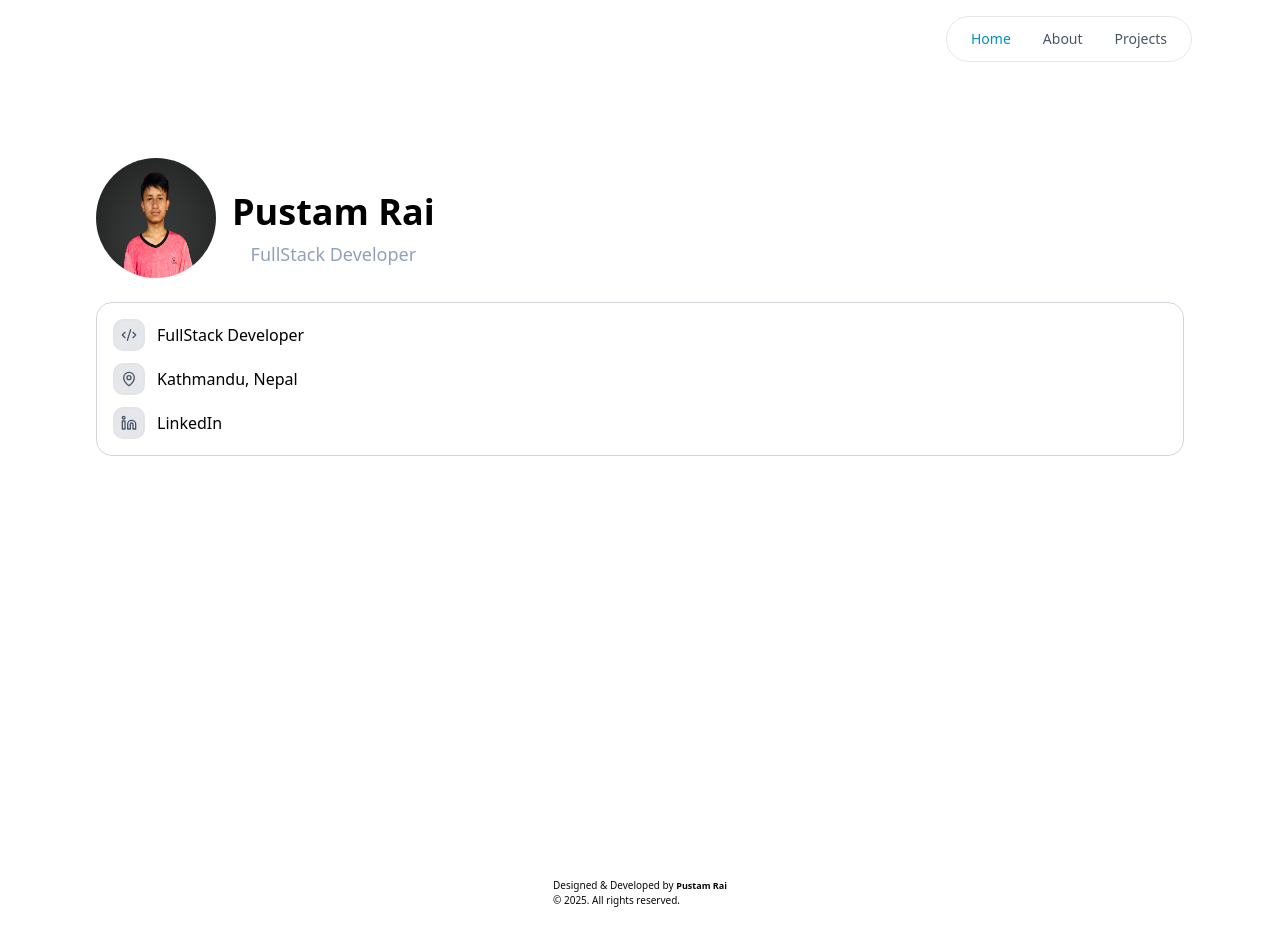
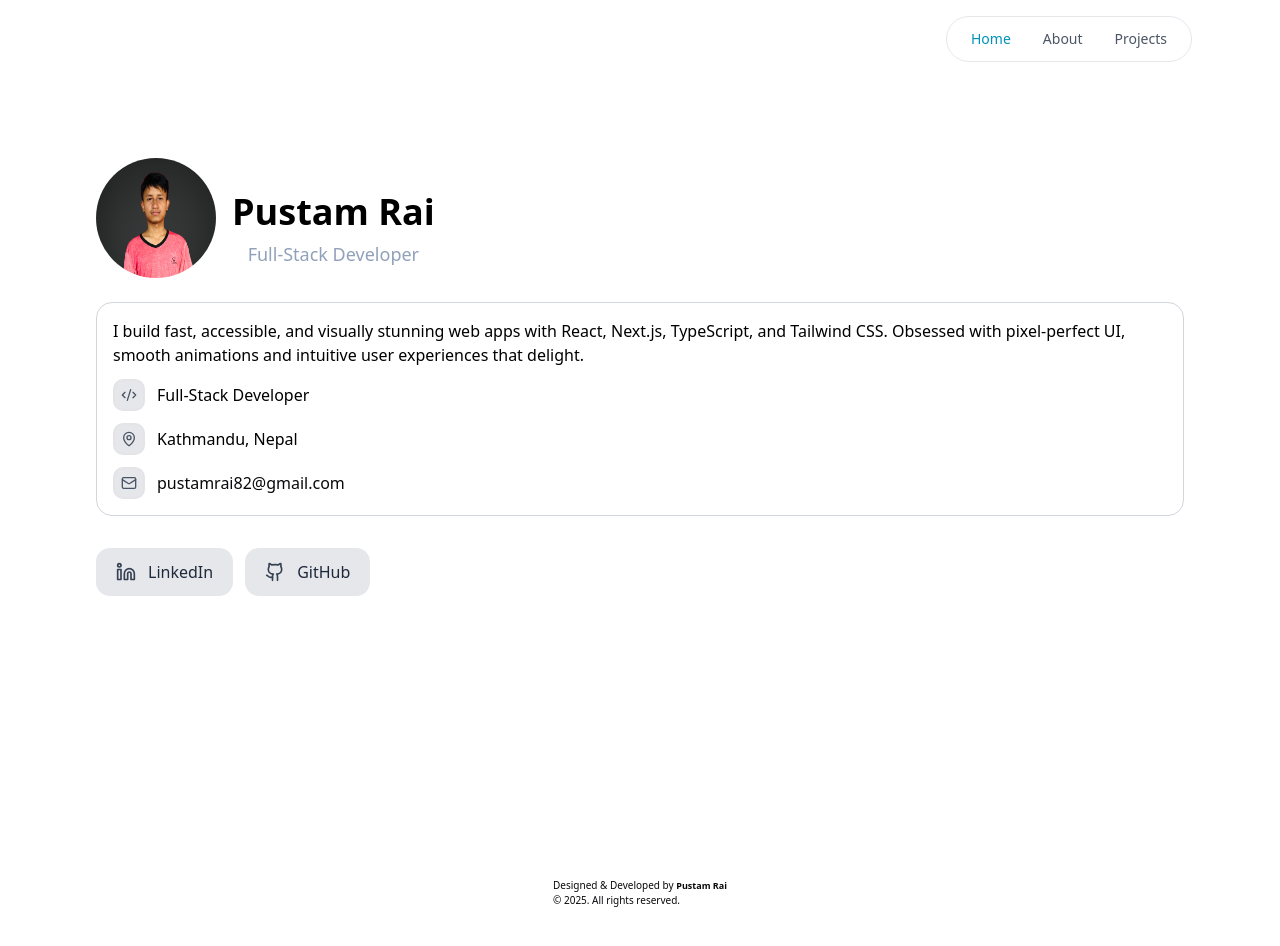
Before and after one commit to PustamRai/nextfolio, a Next.js app: page / in a window 1280 px wide. Built offline with nearby package versions, Linux system fonts and the light colour scheme.

Commit message:
added: data folder and social button links

```diff
--- /dev/null
+++ b/src/components/data/hero.ts
@@ -0,0 +1,12 @@
+export const heroData = {
+  name: "Pustam Rai",
+  title: "Full-Stack Developer",
+  description:
+    "I build fast, accessible, and visually stunning web apps with React, Next.js, TypeScript, and Tailwind CSS. Obsessed with pixel-perfect UI, smooth animations and intuitive user experiences that delight.",
+  email: "pustamrai82@gmail.com",
+  location: "Kathmandu, Nepal",
+  socials: {
+    github: "https://github.com/PustamRai",
+    linkedin: "https://www.linkedin.com/in/pustamrai",
+  },
+};
--- a/src/components/layout/Navbar.tsx
+++ b/src/components/layout/Navbar.tsx
@@ -40,17 +40,17 @@ export function Navbar() {
   return (
     <header>
       <nav className="px-6 py-4 flex items-center justify-between">
-        <div className="md:hidden text-lg font-bold text-gray-900">PR</div>
+        <div className="sm:hidden text-lg font-bold text-gray-900">PR</div>
 
         {/* desktop navigation - right side */}
-        <div className="hidden md:flex justify-end ml-auto">
-          <div className="hidden md:flex rounded-4xl border border-gray-200 py-3 px-6 items-center gap-8 ">
+        <div className="hidden sm:flex justify-end ml-auto">
+          <div className="hidden sm:flex rounded-4xl border border-gray-200 py-3 px-6 items-center gap-8 ">
             {navLinks}
           </div>
         </div>
 
         {/* mobile menu */}
-        <div className="md:hidden">
+        <div className="sm:hidden">
           <Sheet open={open} onOpenChange={setOpen}>
             <SheetTrigger asChild>
               <Button variant="ghost" size="icon">
--- a/src/components/sections/Hero.tsx
+++ b/src/components/sections/Hero.tsx
@@ -1,7 +1,13 @@
-import { Code2, MapPin, Linkedin } from "lucide-react";
+import { Code2, MapPin, Bookmark, Mail, Github, Linkedin } from "lucide-react";
 import Image from "next/image";
+import { heroData } from "../data/hero";
 
 export default function Home() {
+  const socials = [
+    { icon: Linkedin, url: heroData.socials.linkedin, label: "LinkedIn" },
+    { icon: Github, url: heroData.socials.github, label: "GitHub" },
+  ];
+
   return (
     <div className="w-full px-4 sm:px-6 lg:px-8 py-8 sm:py-12 lg:py-20">
       <div className="flex items-center gap-4 space-y-6">
@@ -16,35 +22,67 @@ export default function Home() {
         {/* Name and Title  */}
         <div className="flex flex-col items-center gap-2 justify-center ">
           <h1 className="text-2xl sm:text-4xl font-bold text-black">
-            Pustam Rai
+            {heroData.name}
           </h1>
           <p className="text-base sm:text-lg text-slate-400 ">
-            FullStack Developer
+            {heroData.title}
           </p>
         </div>
       </div>
 
-      {/* Personal Info Box */}
+      {/* Personal Info Card */}
       <div className="w-full bg-white-800/50 border border-gray-300 rounded-2xl p-4 space-y-3">
+        <div className="flex items-center gap-3">
+          {/*<div className="border-2 rounded-lg bg-gray-200 flex items-center justify-center h-8 w-8 px-1">
+            <Bookmark className="w-4 h-4 text-gray-600" />
+          </div>*/}
+          <p className="text-black text-base ">{heroData.description}</p>
+        </div>
+
         <div className="flex items-center gap-3">
           <div className="border-2 rounded-lg bg-gray-200 flex items-center justify-center h-8 w-8 px-1">
             <Code2 className="w-4 h-4 text-gray-600" />
           </div>
-          <p className="text-black text-base ">FullStack Developer</p>
+          <p className="text-black text-base ">{heroData.title}</p>
         </div>
 
         <div className="flex items-center gap-3">
           <div className="border-2 rounded-lg bg-gray-200 flex items-center justify-center h-8 w-8 px-1">
             <MapPin className="w-4 h-4 text-gray-600" />
           </div>
-          <p className="text-black text-base">Kathmandu, Nepal</p>
+          <p className="text-black text-base">{heroData.location}</p>
         </div>
 
         <div className="flex items-center gap-3">
           <div className="border-2 rounded-lg bg-gray-200 flex items-center justify-center h-8 w-8 px-1">
-            <Linkedin className="w-4 h-4 text-gray-600" />
+            <Mail className="w-4 h-4 text-gray-600" />
           </div>
-          <p className="text-black text-base">LinkedIn</p>
+          <a
+            href="mailto:pustamrai82@gmail.com"
+            target="_blank"
+            rel="noopener noreferrer"
+            className="cursor-pointer hover:underline"
+          >
+            {heroData.email}
+          </a>
+        </div>
+      </div>
+
+      {/* social links */}
+      <div className="mt-8 flex gap-4">
+        <div className="flex items-center gap-3">
+          {socials.map((social) => (
+            <a
+              key={social.label}
+              href={social.url}
+              target="_blank"
+              rel="noopener noreferrer"
+              className="flex items-center gap-3 px-5 py-3 bg-gray-200 rounded-xl hover:bg-gray-100 transition"
+            >
+              <social.icon className="w-5 h-5 text-gray-700" />
+              <span className="text-gray-800 font-medium">{social.label}</span>
+            </a>
+          ))}
         </div>
       </div>
     </div>
```
